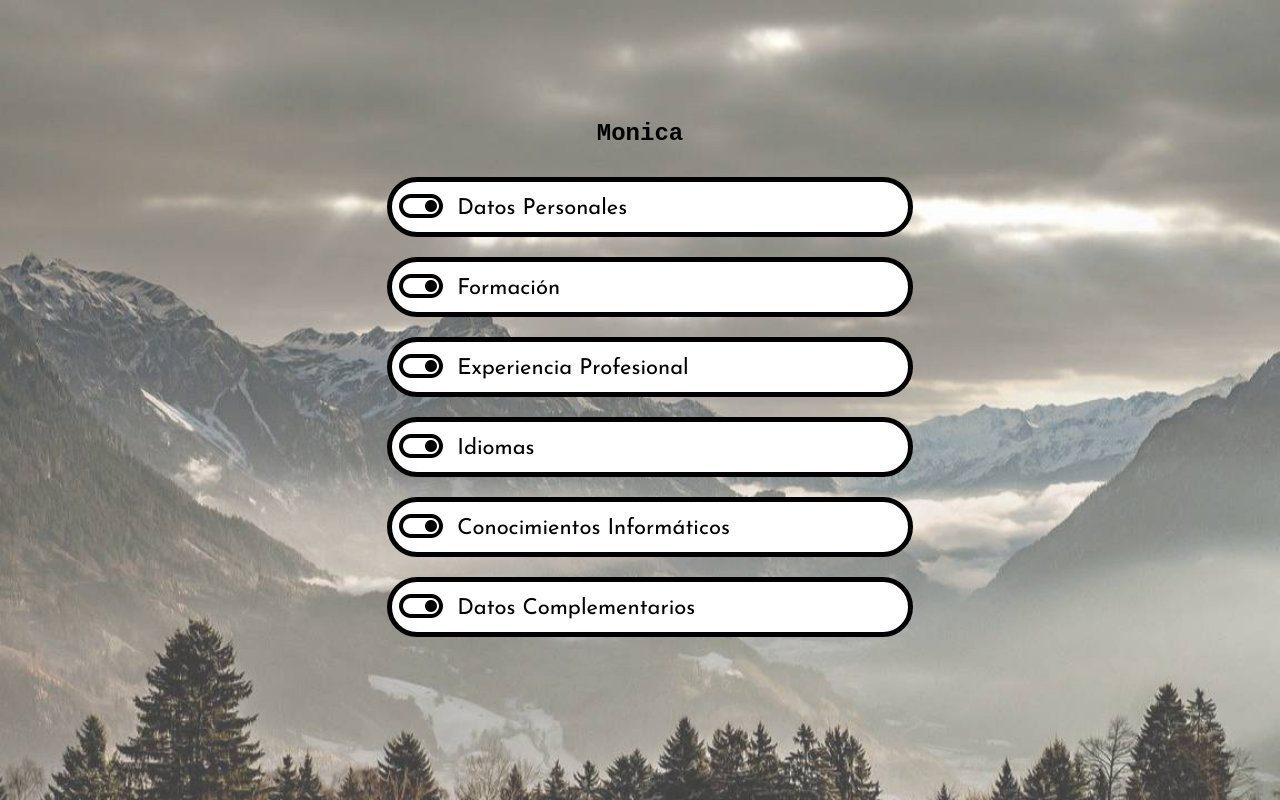
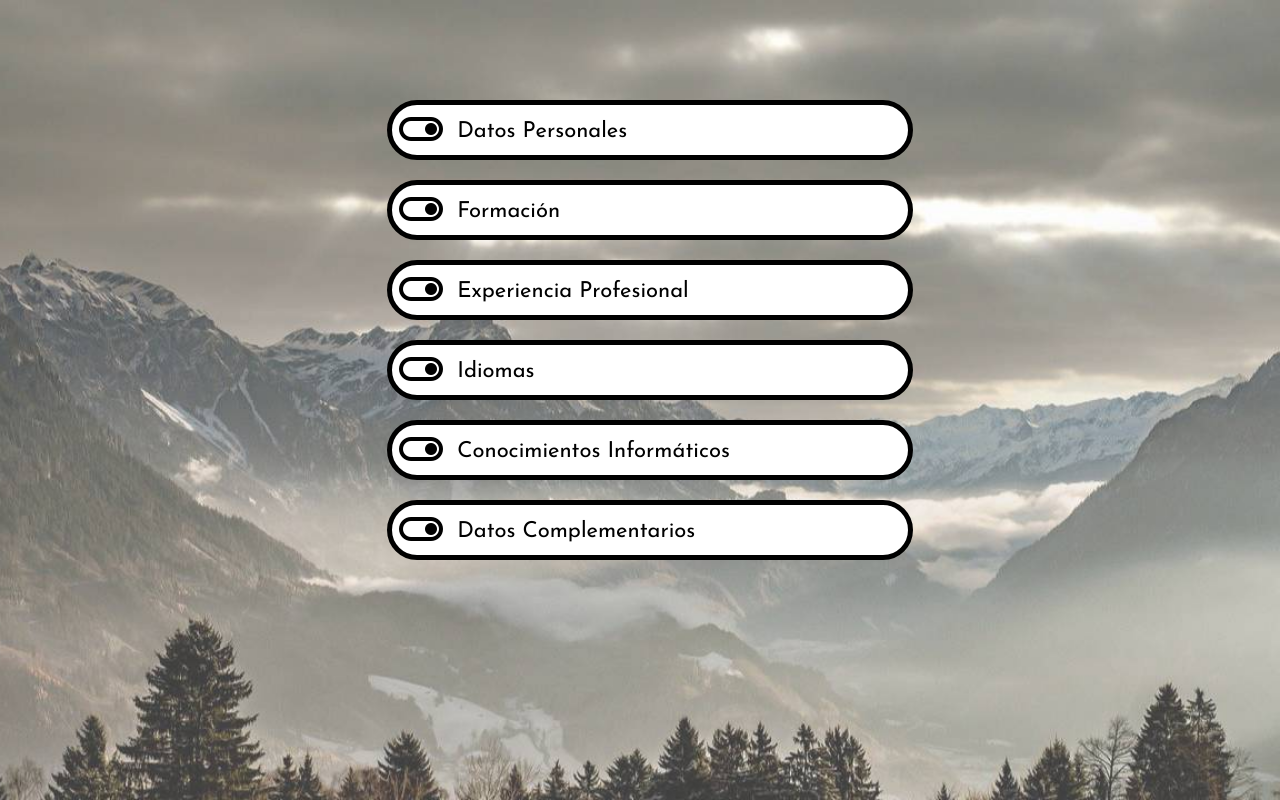
Before and after one commit to akinphoto/CV, a plain HTML site: page index.html in a window 1280 px wide. Drawn offline with Linux system fonts and the light colour scheme.

Commit message:
Prueba 3

```diff
--- a/index.html
+++ b/index.html
@@ -17,9 +17,6 @@
 <body>
 
     <div class="container-fluid">
-        <div class="textimg">
-            <h2>Monica</h2>
-        </div>
 
         <div class="accordion">
             <div class="icon"></div>
```
